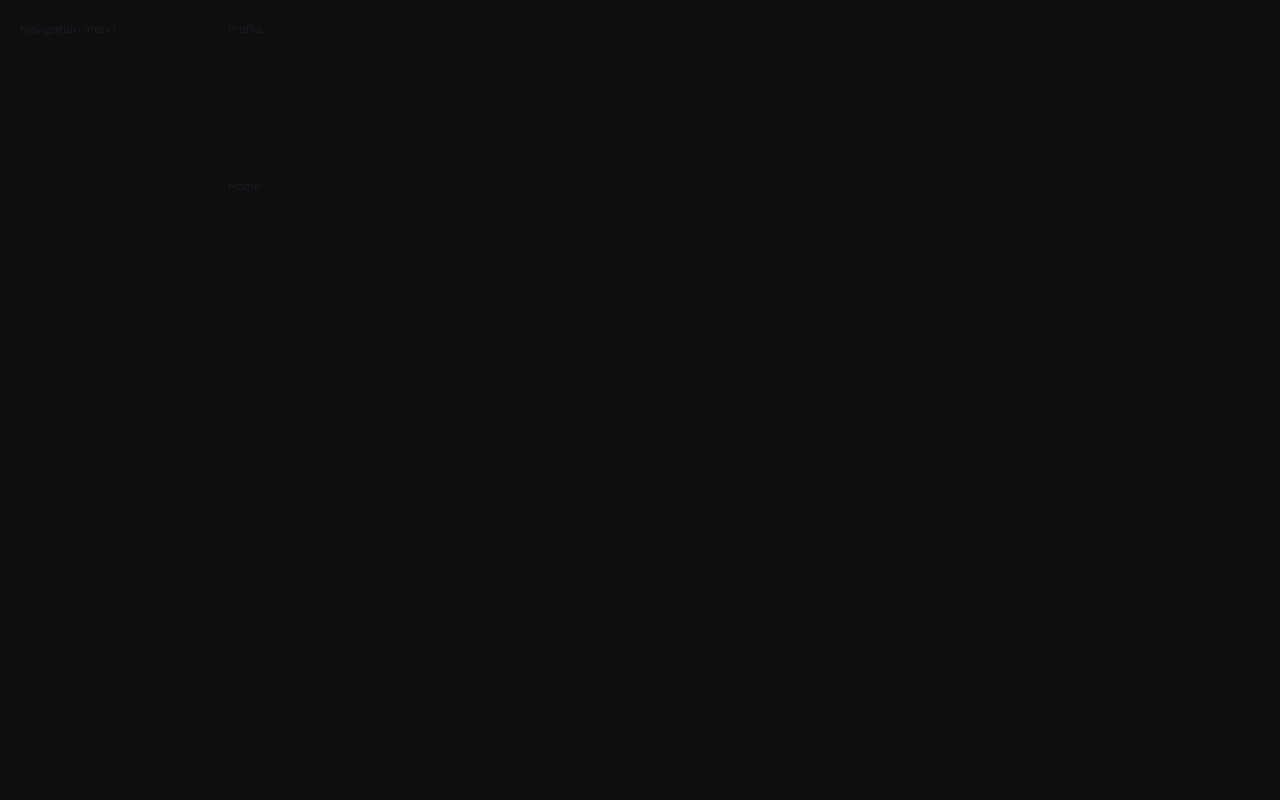
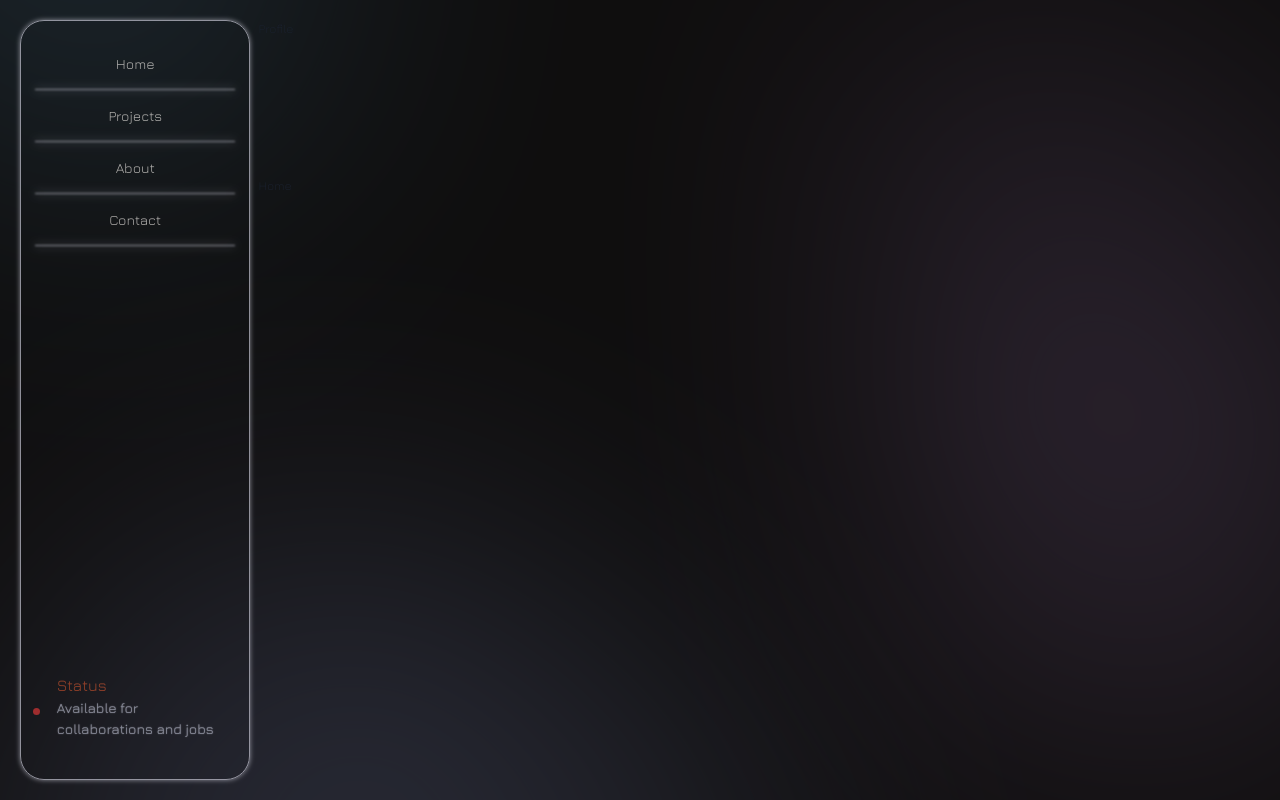
Before and after one commit to toluamole/chris-portfolio, a React (Create React App) app: page / in a window 1280 px wide. Built offline with nearby package versions, Linux system fonts and the light colour scheme.

Commit message:
add naviagtion menu

```diff
--- a/src/Components/NavBar.tsx
+++ b/src/Components/NavBar.tsx
@@ -1,8 +1,103 @@
 import React from 'react';
-import { Text } from '@chakra-ui/react';
+import { Flex, Text,  Link,} from '@chakra-ui/react';
+import { Link as RLink } from 'react-router-dom';
+import {links} from '../Constants/NavLinks';
 
 export const  NavBar = () => {
 	return (
-		<Text>Navigation menu</Text>
+		<Flex
+			direction={'column'}
+			justifyContent={'space-between'}
+			alignItems={'center'}
+			border={'1px'}
+			borderColor={'#C6C6D3'}
+			borderRadius={'24px'}
+			h={'100%'}
+			boxShadow= {'0 0 5px rgba(198, 198, 211, 1)'}
+			opacity= {'0.7'}
+		>
+			<Flex
+				direction={'column'}
+				// justifyContent={'space-evenly'}
+				alignItems={'center'}
+				p={8}
+			>
+				{
+					links.map(({label, path}) => (
+						<Link
+							key={label}
+							as={RLink}
+							to={path}
+							color={'#F4F0EB'}
+							mb={'15px'}
+							textAlign={'center'}
+							fontSize={'14px'}
+							fontWeight={'400'}
+							// position={'relative'}
+							_after={{
+								content: '""',
+								display: 'flex',
+								position: 'relative',
+								borderBottom:'1px solid #C6C6D3',
+								filter: 'auto',
+								blur:'.8px',
+								boxShadow: '0 0 10px rgba(198, 198, 211, 1)',
+								width: '200px',
+								mt: '15px'
+							}}
+							_hover={{
+								textDecoration: 'none',
+								color:'#CA4F29',
+								transform: 'scaleY(1.15)',
+								transition: 'all .1s ease'
+							}}
+						>
+							{label}
+						</Link>
+					))
+				}
+			</Flex>
+			<Flex
+				direction={'column'}
+				py={10}
+				textAlign={'start'}
+			>
+				<Text
+					color={'#CA4F29'}
+					fontSize={'16px'}
+					fontWeight={'500'}
+					textShadow= '0 0 .7px rgb(200 198 211 / 13%)'
+				>
+					Status
+				</Text>
+				<Text
+					color={'#B2B6C7'}
+					position={'relative'}
+					fontSize={'14px'}
+					fontWeight={'500'}
+					textShadow= '0 0 1.2px rgba(198, 198, 211, 1)'
+					_before={{
+						content:  '""',
+						position: 'absolute',
+						bg: '#D83636',
+						w: '7px',
+						h: '7px',
+						left: '-15%',
+						bottom: '15%',
+						borderRadius:'50%'
+					}}
+				>
+					Available for
+				</Text>
+				<Text
+					color={'#B2B6C7'}
+					fontSize={'14px'}
+					fontWeight={'500'}
+					textShadow= '0 0 1.2px rgba(198, 198, 211, 1)'
+				>
+					collaborations and jobs
+				</Text>
+			</Flex>
+		</Flex>
 	);
 };
--- /dev/null
+++ b/src/Constants/NavLinks.ts
@@ -0,0 +1,18 @@
+export const links: {label: string, path:string}[] = [
+	{
+		label: 'Home',
+		path: '/'
+	},
+	{
+		label: 'Projects',
+		path: '/project'
+	},
+	{
+		label: 'About',
+		path: '/about'
+	},
+	{
+		label: 'Contact',
+		path: '/contact'
+	}
+];
--- a/src/Layouts/HomeLayout.tsx
+++ b/src/Layouts/HomeLayout.tsx
@@ -2,6 +2,7 @@ import { Box, Flex } from '@chakra-ui/react';
 import React from 'react';
 import { NavBar } from '../Components/NavBar';
 import { Profile } from '../Components/Profile';
+import backgroundImage from '../Assets/backgroundImage.svg';
 
 interface IHomeLayoutProps{
     children: React.ReactNode;
@@ -13,13 +14,19 @@ export const HomeLayout = ({children}: IHomeLayoutProps) => {
 			display={'flex'}
 			flexDirection={'row'}
 			h={'100vh'}
-			bg={'#0F0E0E'}
+			w={'100vw'}
+			// bg={'#0F0E0E'}
+			bgImage={`url('${backgroundImage}')`}
+			bgPosition='center'
+			bgSize={'cover'}
+			bgRepeat={'no-repeat'}
 			p={[10, 10, 10, 5]}
+			overflow={'hidden'}
 		>
-			<Box  w={'20vw'} >
+			<Box  w={'18vw'} >
 				<NavBar/>
 			</Box>
-			<Flex direction={'column'}>
+			<Flex w={'80vw'} direction={'column'}>
 				<Box  w={'80vw'} h={'20vh'} mx={2}>
 					<Profile />
 				</Box>
```
Also changed, not shown: src/Assets/background.svg (added), src/Assets/backgroundImage.svg (added).
